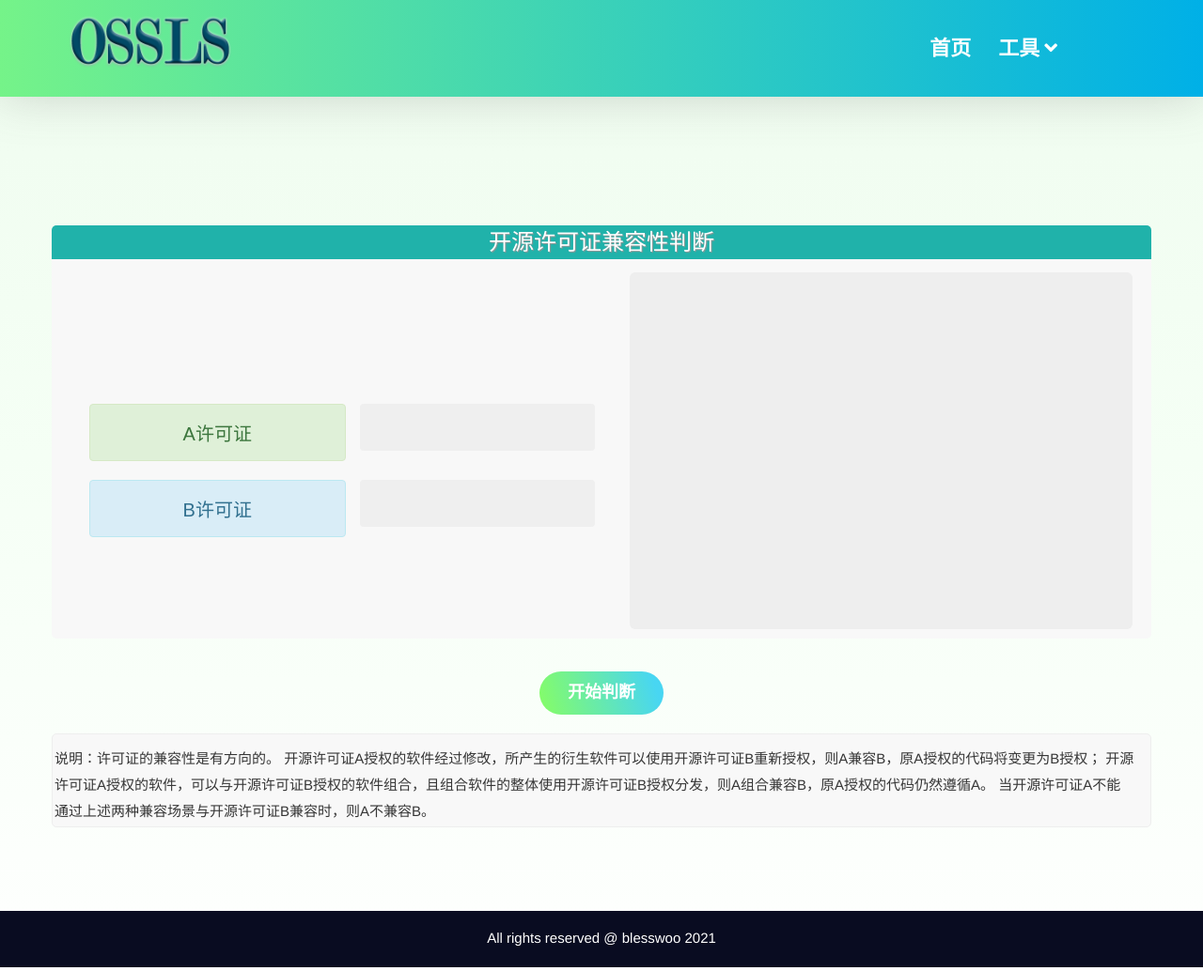
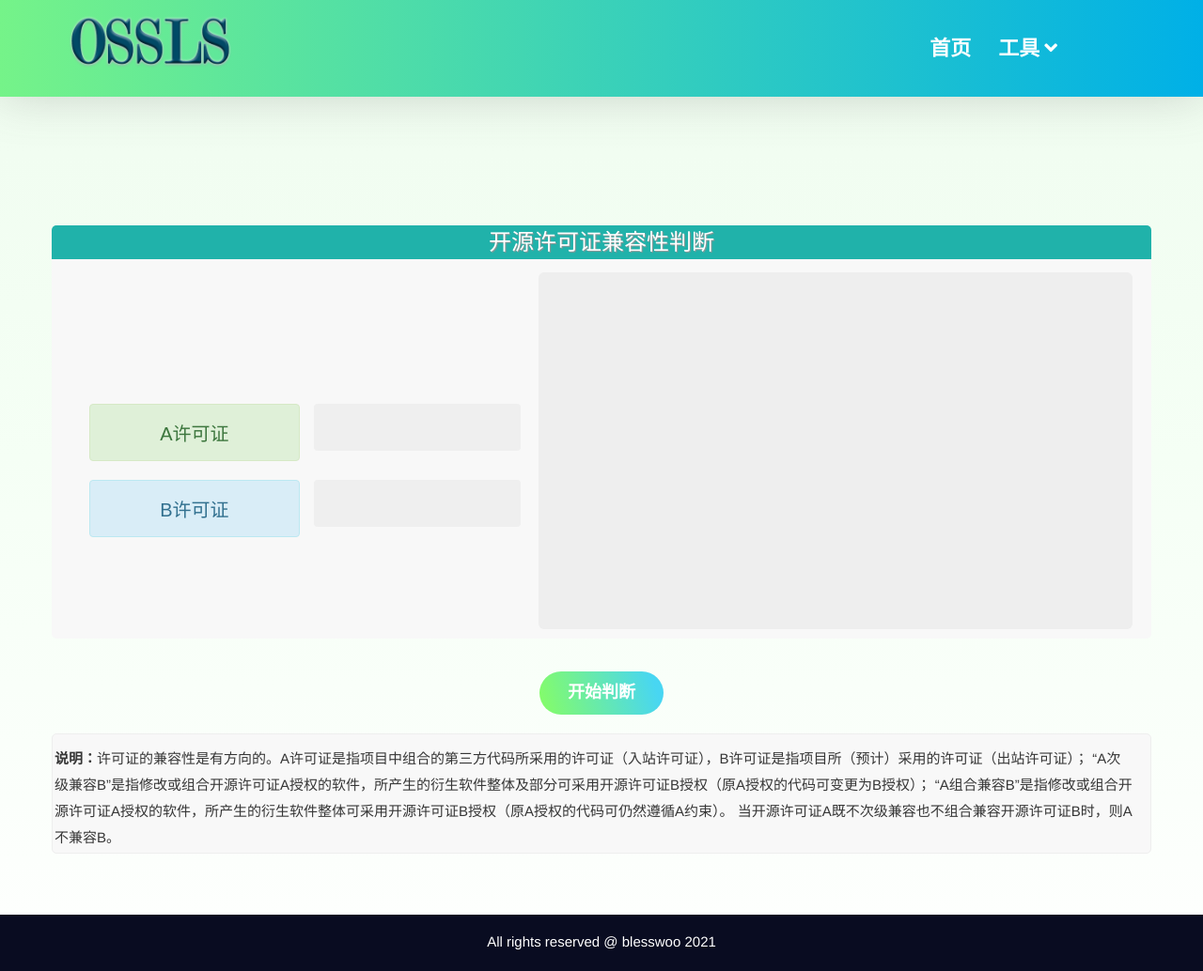
Before and after one commit to osslab-pku/OSSLSelection, a Django app: template OSSLSelection/homepage/templates/license-compatibility.html in a window 1280 px wide. Shown: the whole page at 94% size. Run offline with Django 3.2, Linux system fonts and the light colour scheme; the template is opened without the code that fills it, so the values that code supplies are empty; some libraries are stand-ins or nearby versions.

Commit message:
bug fixed

```diff
--- a/OSSLSelection/homepage/templates/license-compatibility.html
+++ b/OSSLSelection/homepage/templates/license-compatibility.html
@@ -17,13 +17,13 @@
 			<div  class="secondary-title" align="center" style="">
 				<h3>开源许可证兼容性判断</h3>
 			</div>
-			<div class="col-xl-6 col-lg-6">
+			<div class="col-xl-5 col-lg-5">
 				<div style="height:200px;margin:50px 0px 10px 40px;justify-content:center;background-image:url(../static/img/bb.png) no-repeat;">
 					<div class="row justify-items-center" style="height:90px"></div>
 					<div class="row justify-items-center">
 						<div class="col-xl-6 col-lg-6 alert alert-success" role="alert" style="text-align:center">A许可证</div>
 						<div class="col-xl-6 col-lg-6">
-								<select id="A_license" class="btn btn-light" style="width:250px;height:50px;text-align:left">
+								<select id="A_license" class="btn btn-light" style="width:220px;height:50px;text-align:left">
 									{% for license in licenses %}
 										<option value="{{license}}">{{license}}</option>
 									{% endfor %}
@@ -33,7 +33,7 @@
 					<div class="row justify-items-center">
 						<div class="col-xl-6 col-lg-6  alert alert-info" role="alert" style="text-align:center">	B许可证</div>
 						<div class="col-xl-6 col-lg-6">
-							<select id="B_license" class="btn btn-light" style="width:250px;height:50px;text-align:left">
+							<select id="B_license" class="btn btn-light" style="width:220px;height:50px;text-align:left">
 									{% for license in licenses %}
 										<option value="{{license}}">{{license}}</option>
 									{% endfor %}
@@ -42,7 +42,7 @@
 					</div>
 				</div>
 			</div>
-			<div class="col-xl-6 col-lg-6">
+			<div class="col-xl-7 col-lg-7">
 				<div class="jumbotron jumbotron-fluid" style="margin:0px 5px 0px 15px;padding:15px;">
 					<div style="height:350px;font-size:15px">
 						<div id="compatibility1" style="display:none;margin-bottom:2px;line-height:25px;background:#CCFFCC;"><span><b>兼容结果：</b></span><span id="compatibility_result"></span></div>
@@ -62,10 +62,10 @@
 	</div>
 	<div class="row">
 		<div class="instruction-area" style="margin:20px 0px">
-			<p style="font-size:15px;margin:10px 15px 0px 0px">说明：许可证的兼容性是有方向的。
-				开源许可证A授权的软件经过修改，所产生的衍生软件可以使用开源许可证B重新授权，则A兼容B，原A授权的代码将变更为B授权；
-				开源许可证A授权的软件，可以与开源许可证B授权的软件组合，且组合软件的整体使用开源许可证B授权分发，则A组合兼容B，原A授权的代码仍然遵循A。
-				当开源许可证A不能通过上述两种兼容场景与开源许可证B兼容时，则A不兼容B。</p>
+			<p style="font-size:15px;margin:10px 15px 0px 0px"><b>说明：</b>许可证的兼容性是有方向的。A许可证是指项目中组合的第三方代码所采用的许可证（入站许可证），B许可证是指项目所（预计）采用的许可证（出站许可证）；
+				“A次级兼容B”是指修改或组合开源许可证A授权的软件，所产生的衍生软件整体及部分可采用开源许可证B授权（原A授权的代码可变更为B授权）；
+				“A组合兼容B”是指修改或组合开源许可证A授权的软件，所产生的衍生软件整体可采用开源许可证B授权（原A授权的代码可仍然遵循A约束）。
+				当开源许可证A既不次级兼容也不组合兼容开源许可证B时，则A不兼容B。</p>
 		</div>
 	</div>
 {% endblock %}
--- a/OSSLSelection/homepage/templates/ossls_base.html
+++ b/OSSLSelection/homepage/templates/ossls_base.html
@@ -61,10 +61,10 @@
 									<li><a  href="{% url 'ossls:index' %}">首页</a></li>
 									<li>
 										<a href="#" onclick="return false">工具<i class="fas fa-angle-down"></i></a>
-										<ul class="dropdown">
-											<li><a href="{% url 'ossls:license_compatibility' %}">开源许可证兼容性判断</a></li>
-											<li><a href="{% url 'ossls:license_selection' %}">开源许可证选择</a></li>
-											<li><a href="{% url 'ossls:license_trend' %}">趋势一览</a></li>
+										<ul class="dropdown" >
+											<li><a href="{% url 'ossls:license_compatibility' %}"><span style="font-size:18px">开源许可证兼容性判断</span></a></li>
+											<li><a href="{% url 'ossls:license_selection' %}"><span style="font-size:18px">开源许可证选择</span></a></li>
+											<li><a href="{% url 'ossls:license_trend' %}"><span style="font-size:18px">趋势一览</span></a></li>
 										</ul>
 									</li>
 								</ul>
```
Also changed, not shown: OSSLSelection/homepage/templates/index.html (+6 -5 lines), OSSLSelection/homepage/templates/license-selection.html (+15 -11 lines), OSSLSelection/homepage/templates/license-trend.html (+0 -13 lines), OSSLSelection/homepage/views.py (+11 -11 lines), 1 other file.
